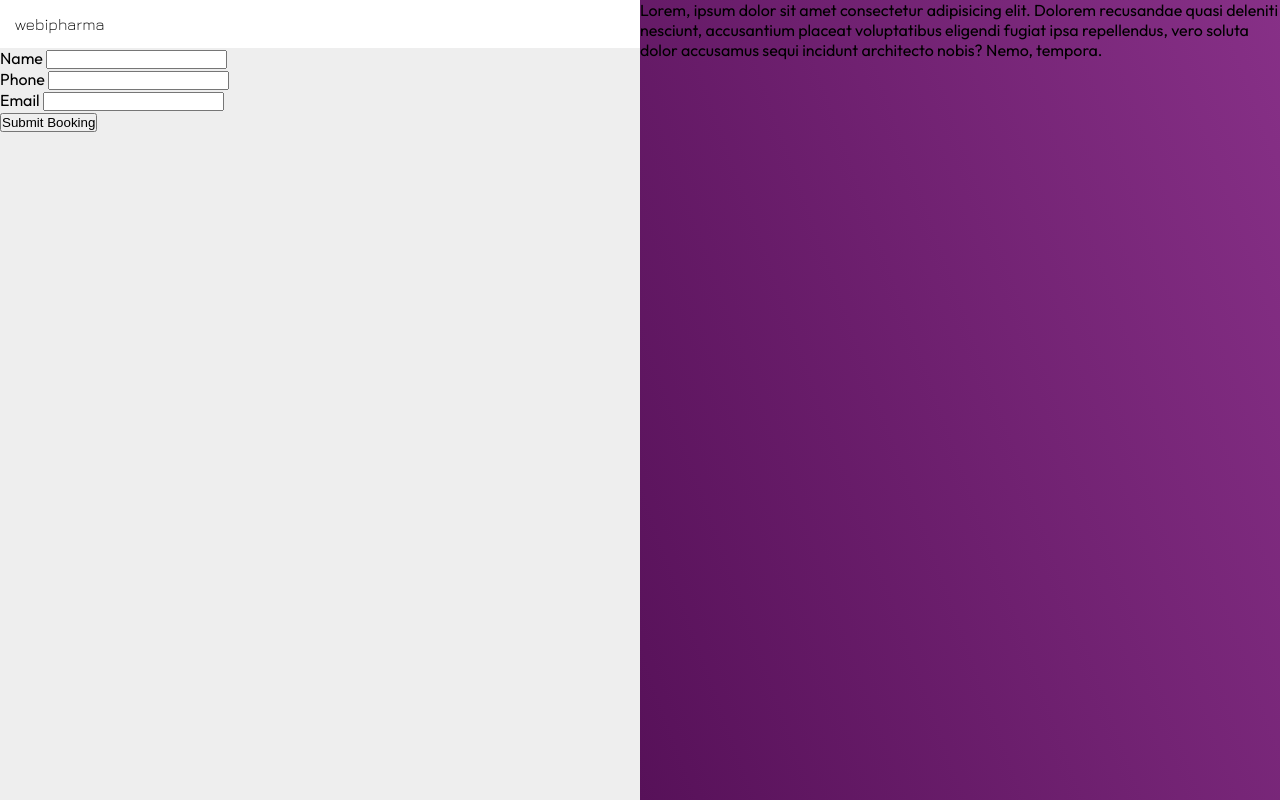
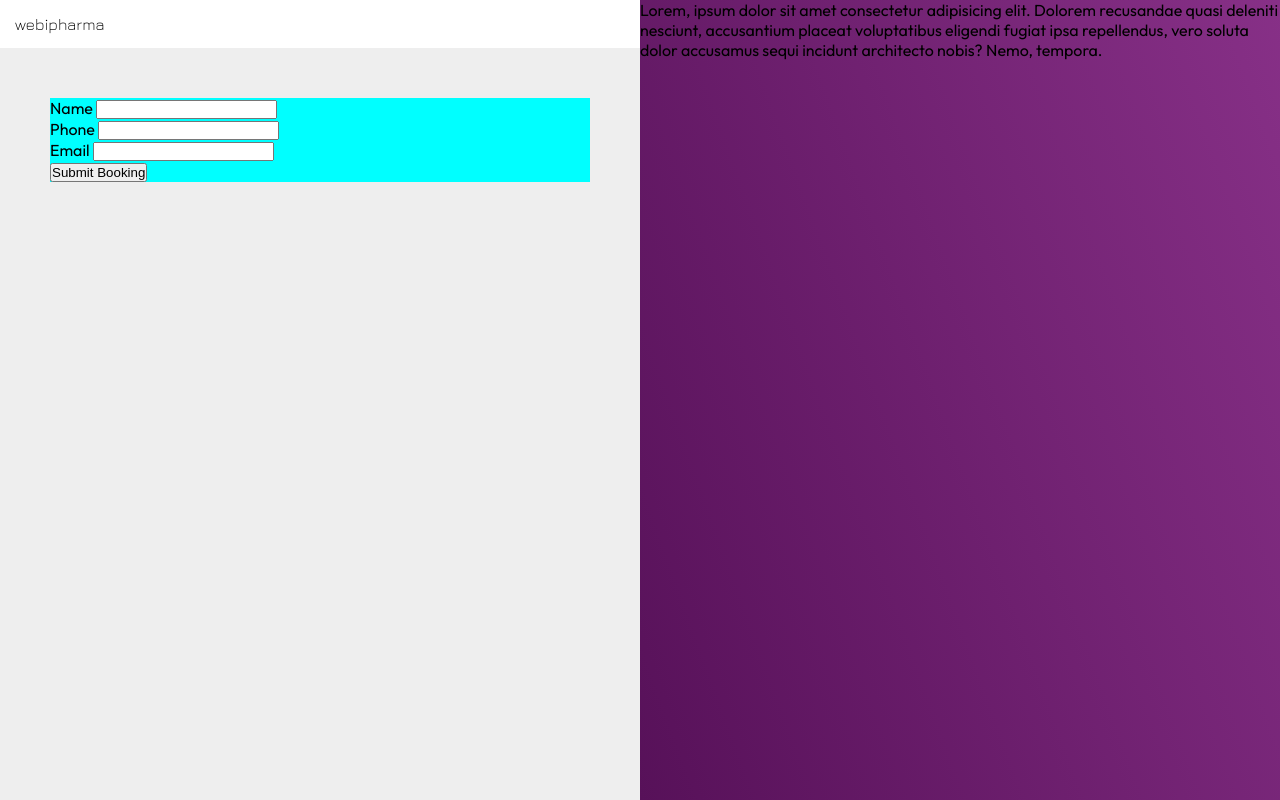
Before and after one commit to natenettey/JWT-Authententication, a web app: file views/index.html in a window 1280 px wide. Run offline with its HTML, style and script files only (its server is not run), Linux system fonts and the light colour scheme; some web fonts are replaced.

Commit message:
added form

```diff
--- a/views/index.html
+++ b/views/index.html
@@ -16,12 +16,13 @@
 <body>
      <main>
          <div class="main_container">
-            <div class="form_container">
+            <div class="partition_one">
                 <div class="logo_bar">
                     <p class="logo_bar-text">
                         webipharma
                     </p>
                 </div>
+                <div class="form_container">
                     <div class="login_form">
                         <form class="myForm" method="get" enctype="" action="">
 
@@ -46,14 +47,14 @@
 
                             </form>
                      </div>
-
-
                 </div>
-            <div class="image_cotainer">
+            </div>
+            <div class="partition_two">
                 <p>Lorem, ipsum dolor sit amet consectetur adipisicing elit. Dolorem recusandae quasi deleniti nesciunt, accusantium placeat voluptatibus eligendi fugiat ipsa repellendus, vero soluta dolor accusamus sequi incidunt architecto nobis? Nemo, tempora.</p>
             </div>
+          </div>
         </main>
-         </div>
+
 
 </body>
 </html>
--- a/views/style.css
+++ b/views/style.css
@@ -15,16 +15,23 @@
 .main_container{
     display: flex;
     font-family:'Outfit', sans-serif;
+
+
 }
-.form_container{
+.partition_one{
     flex: 0 0 50%;
     background-color: var(--color-secondary);
+
     }
-.form_container,.image_cotainer{
+.partition_one,.partition_two{
     height: 100vh;
+    align-items: center;
+    justify-content: center;
+
+
 }
 
-.image_cotainer{
+.partition_two{
     flex: 1;
     background: linear-gradient(70deg, var(--color-violet-deep), var(--color-violet-pale));}
 .logo_bar{
@@ -33,6 +40,11 @@
 }
 .logo_bar,.logo_bar-text{
     background-color: var(--color-primary);
+}
 
+.form_container{
+    margin: 0 auto;
+    background-color: aqua;
+    margin: 50px
 
 }
```
Lines whose indentation alone changed are shown as unchanged.
